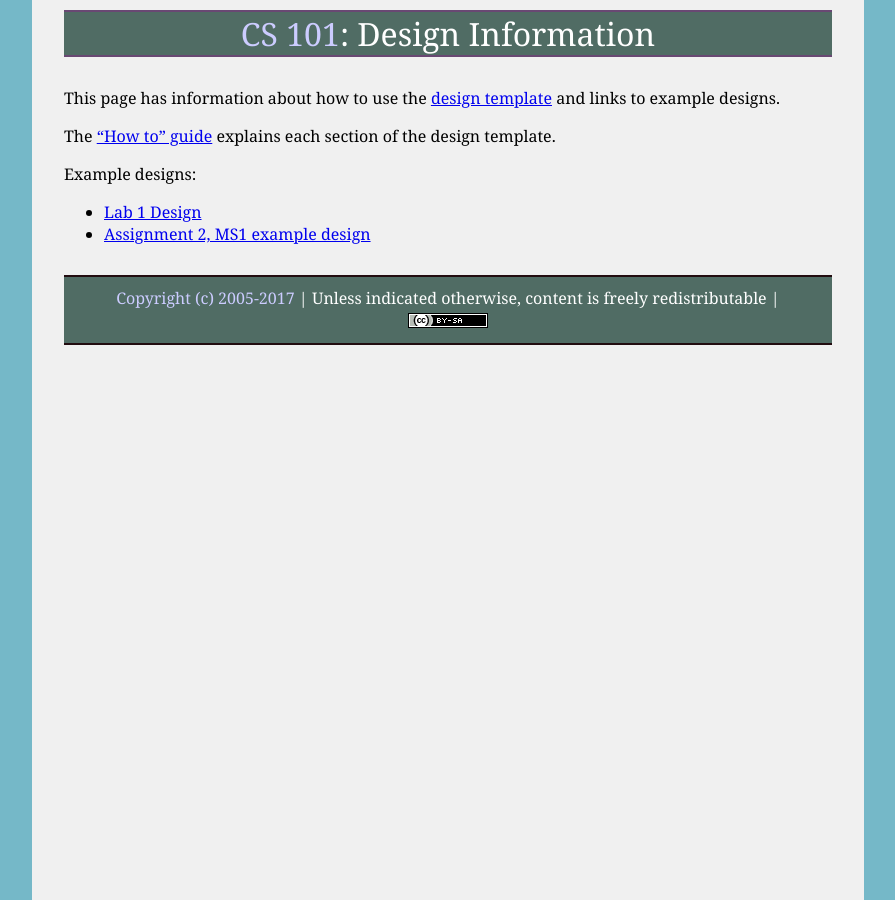
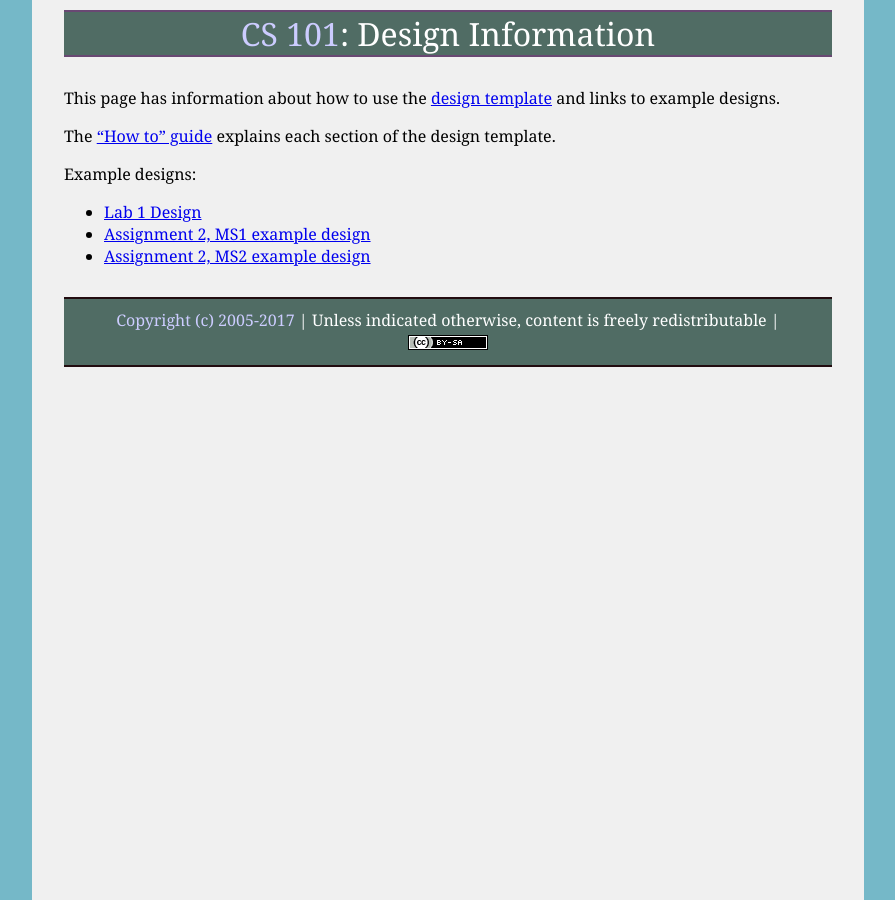
Before and after one commit to ycpcs/cs101-spring2017, a Jekyll site: the page built from design/index.md, in a window 1280 px wide. Shown: the whole page, without its empty margins (192-1087 px from the left). Built offline with Jekyll 4.4.1, drawn with Linux system fonts in a browser that asks for light colours.

Commit message:
example design for assign 2, ms 2

```diff
--- a/design/index.md
+++ b/design/index.md
@@ -11,3 +11,4 @@ Example designs:
 
 * [Lab 1 Design](lab01-design.pdf)
 * [Assignment 2, MS1 example design](assign02ms1.pdf)
+* [Assignment 2, MS2 example design](assign02ms2.pdf)
```
Also changed, not shown: 2 other files.
